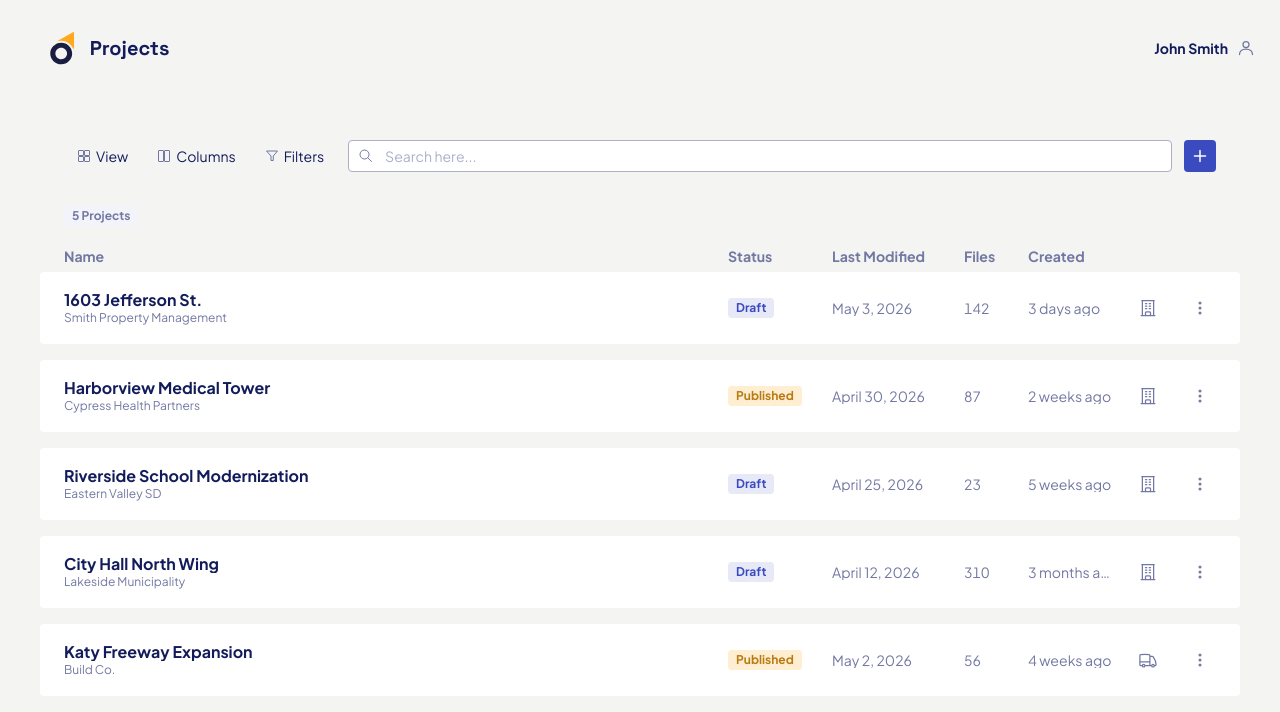
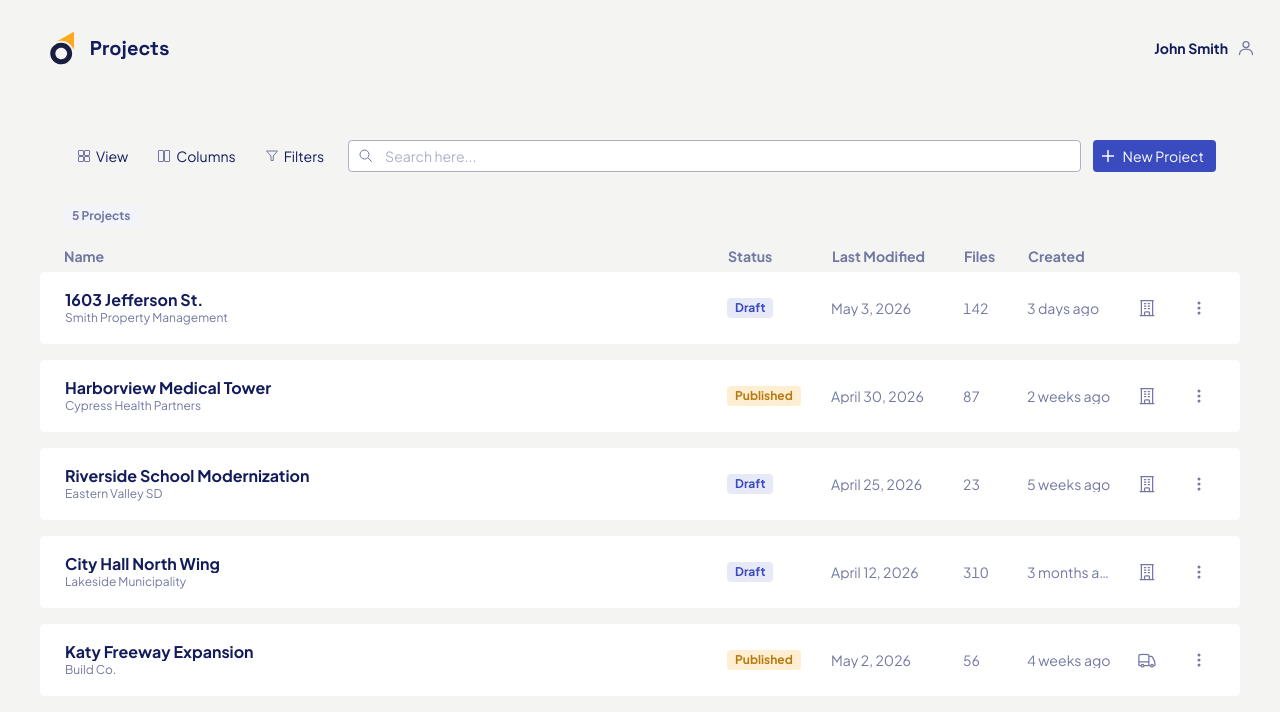
Before and after one commit to eptrszkwcz/260419_ocumap-R, a React (Vite) app: page /projects in a window 1280 px wide. Shown: the top 712 px of the page. Built offline with nearby package versions, Linux system fonts and the light colour scheme.

Commit message:
small changes to project page (testing auto build)

```diff
--- a/src/components/ControlHeaderToolbar.tsx
+++ b/src/components/ControlHeaderToolbar.tsx
@@ -119,19 +119,22 @@ export function PrimaryAddButton({
   visibleLabel,
   ariaLabel,
   labelMaxWidthClass,
+  alwaysExpanded = false,
 }: {
   onAddClick?: () => void
   visibleLabel: string
   ariaLabel: string
   labelMaxWidthClass: string
+  /** When true, show label and wide frame without hover (e.g. projects page). */
+  alwaysExpanded?: boolean
 }) {
-  const [labelVisible, setLabelVisible] = useState(false)
-  const [frameExpanded, setFrameExpanded] = useState(false)
+  const [labelVisible, setLabelVisible] = useState(alwaysExpanded)
+  const [frameExpanded, setFrameExpanded] = useState(alwaysExpanded)
   const showTimerRef = useRef<ReturnType<typeof setTimeout> | null>(null)
   const hideTimerRef = useRef<ReturnType<typeof setTimeout> | null>(null)
 
   useEffect(() => {
-    if (labelVisible) {
+    if (alwaysExpanded || labelVisible) {
       setFrameExpanded(true)
       return
     }
@@ -141,7 +144,7 @@ export function PrimaryAddButton({
     return () => {
       clearTimeout(t)
     }
-  }, [labelVisible])
+  }, [labelVisible, alwaysExpanded])
 
   useEffect(() => {
     return () => {
@@ -172,22 +175,30 @@ export function PrimaryAddButton({
     <button
       type="button"
       onClick={() => onAddClick?.()}
-      onPointerEnter={() => {
+      onPointerEnter={
+        alwaysExpanded
+          ? undefined
+          : () => {
               clearShowTimer()
               clearHideTimer()
               showTimerRef.current = setTimeout(() => {
                 setLabelVisible(true)
                 showTimerRef.current = null
               }, ADD_PRIMARY_REVEAL_MS)
-      }}
-      onPointerLeave={() => {
+            }
+      }
+      onPointerLeave={
+        alwaysExpanded
+          ? undefined
+          : () => {
               clearShowTimer()
               clearHideTimer()
               hideTimerRef.current = setTimeout(() => {
                 setLabelVisible(false)
                 hideTimerRef.current = null
               }, ADD_PRIMARY_HIDE_DELAY_MS)
-      }}
+            }
+      }
       className={
         PRIMARY_BUTTON_CLASS +
         ' flex h-8 min-h-8 shrink-0 items-center rounded-panel ' +
@@ -204,9 +215,9 @@ export function PrimaryAddButton({
         className={
           'block min-w-0 overflow-hidden text-left text-standard leading-none ' +
           'transition-[max-width] duration-[600ms] ease-out ' +
-          (labelVisible ? labelMaxWidthClass : 'max-w-0')
+          (labelVisible || alwaysExpanded ? labelMaxWidthClass : 'max-w-0')
         }
-        aria-hidden={!labelVisible}
+        aria-hidden={!labelVisible && !alwaysExpanded}
       >
         <span className="inline-block whitespace-nowrap pr-0.5">{visibleLabel}</span>
       </span>
@@ -225,6 +236,8 @@ export type ControlHeaderToolbarProps = {
   addButtonAriaLabel?: string
   /** Tailwind max-width when label is visible; widen for longer copy. */
   addButtonLabelMaxWidthClass?: string
+  /** Keep primary add button fully expanded (no hover reveal). */
+  addButtonAlwaysExpanded?: boolean
   onAddClick?: () => void
 }
 
@@ -242,6 +255,7 @@ export function ControlHeaderToolbar({
   addButtonVisibleLabel = 'Add Feature',
   addButtonAriaLabel = 'Add feature',
   addButtonLabelMaxWidthClass = 'max-w-[6.75rem]',
+  addButtonAlwaysExpanded = false,
   onAddClick,
 }: ControlHeaderToolbarProps) {
   const [activeId, setActiveId] = useState<(typeof secondaryConfig)[number]['id'] | null>(null)
@@ -295,6 +309,7 @@ export function ControlHeaderToolbar({
         visibleLabel={addButtonVisibleLabel}
         ariaLabel={addButtonAriaLabel}
         labelMaxWidthClass={addButtonLabelMaxWidthClass}
+        alwaysExpanded={addButtonAlwaysExpanded}
       />
     </div>
   )
--- a/src/pages/ProjectsPage.tsx
+++ b/src/pages/ProjectsPage.tsx
@@ -30,6 +30,7 @@ export function ProjectsPage() {
           addButtonVisibleLabel="New Project"
           addButtonAriaLabel="New project"
           addButtonLabelMaxWidthClass="max-w-[7.5rem]"
+          addButtonAlwaysExpanded
         />
         <ProjectsBadgeRow projectCount={sampleProjects.length} />
         <ProjectsTable projects={sampleProjects} />
--- a/src/pages/projectsListPresentation.tsx
+++ b/src/pages/projectsListPresentation.tsx
@@ -143,7 +143,7 @@ export function ProjectCardRow({
       role="button"
       tabIndex={0}
       className={
-        'group box-border flex min-h-[72px] cursor-pointer items-center rounded-panel bg-panel py-3 font-sans text-standard font-normal transition-colors hover:bg-area-highlight focus-visible:outline-none focus-visible:ring-2 focus-visible:ring-fg-highlight/40 ' +
+        'group box-border flex min-h-[72px] cursor-pointer items-center rounded-panel border border-transparent bg-panel py-3 font-sans text-standard font-normal transition-colors hover:border-fg-highlight hover:bg-area-highlight focus-visible:outline-none focus-visible:ring-2 focus-visible:ring-fg-highlight/40 ' +
         (isCurrent ? 'ring-1 ring-inset ring-fg-highlight/30 ' : '')
       }
       onClick={onActivate}
```
Lines whose indentation alone changed are shown as unchanged.
